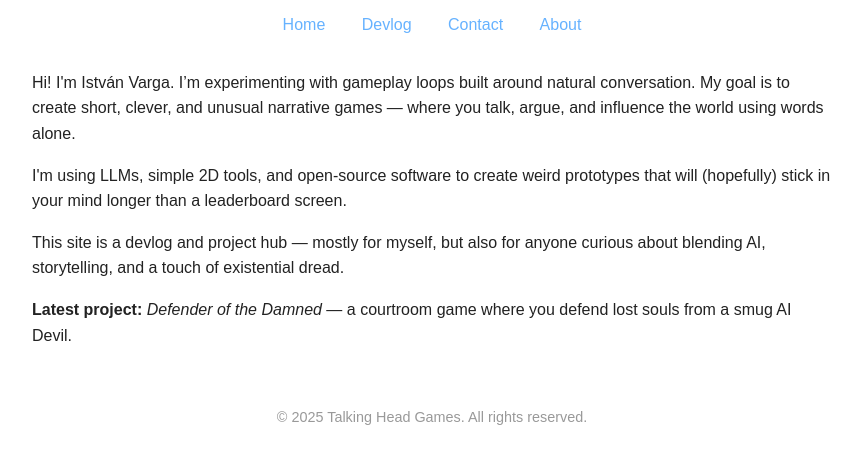
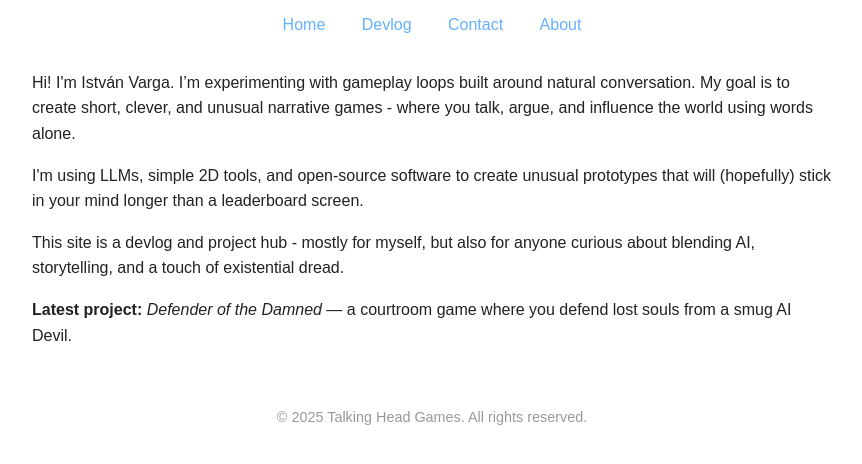
Before and after one commit to VargaIstvanMarko/talkinghead.games, a plain HTML site: page index.html in a window 1280 px wide. Shown: the part 290-754 px from the top of the page, without its empty margins (208-1070 px from the left). Drawn offline with Linux system fonts and the light colour scheme.

Commit message:
Update index.html

```diff
--- a/index.html
+++ b/index.html
@@ -59,17 +59,17 @@
 
   <nav>
     <a href="/">Home</a>
-    <a href="https://talkingheadgames.substack.com">Devlog</a>
+    <a href="https://varga.istvan.marko.substack.com">Devlog</a>
     <a href="mailto:istvan.varga@talkinghead.games">Contact</a>
     <a href="#about">About</a>
   </nav>
 
   <main>
-    <p>Hi! I'm István Varga. I’m experimenting with gameplay loops built around natural conversation. My goal is to create short, clever, and unusual narrative games — where you talk, argue, and influence the world using words alone.</p>
+    <p>Hi! I'm István Varga. I’m experimenting with gameplay loops built around natural conversation. My goal is to create short, clever, and unusual narrative games - where you talk, argue, and influence the world using words alone.</p>
 
-    <p>I'm using LLMs, simple 2D tools, and open-source software to create weird prototypes that will (hopefully) stick in your mind longer than a leaderboard screen.</p>
+    <p>I'm using LLMs, simple 2D tools, and open-source software to create unusual prototypes that will (hopefully) stick in your mind longer than a leaderboard screen.</p>
 
-    <p>This site is a devlog and project hub — mostly for myself, but also for anyone curious about blending AI, storytelling, and a touch of existential dread.</p>
+    <p>This site is a devlog and project hub - mostly for myself, but also for anyone curious about blending AI, storytelling, and a touch of existential dread.</p>
 
     <p><strong>Latest project:</strong> <em>Defender of the Damned</em> — a courtroom game where you defend lost souls from a smug AI Devil.</p>
   </main>
```
